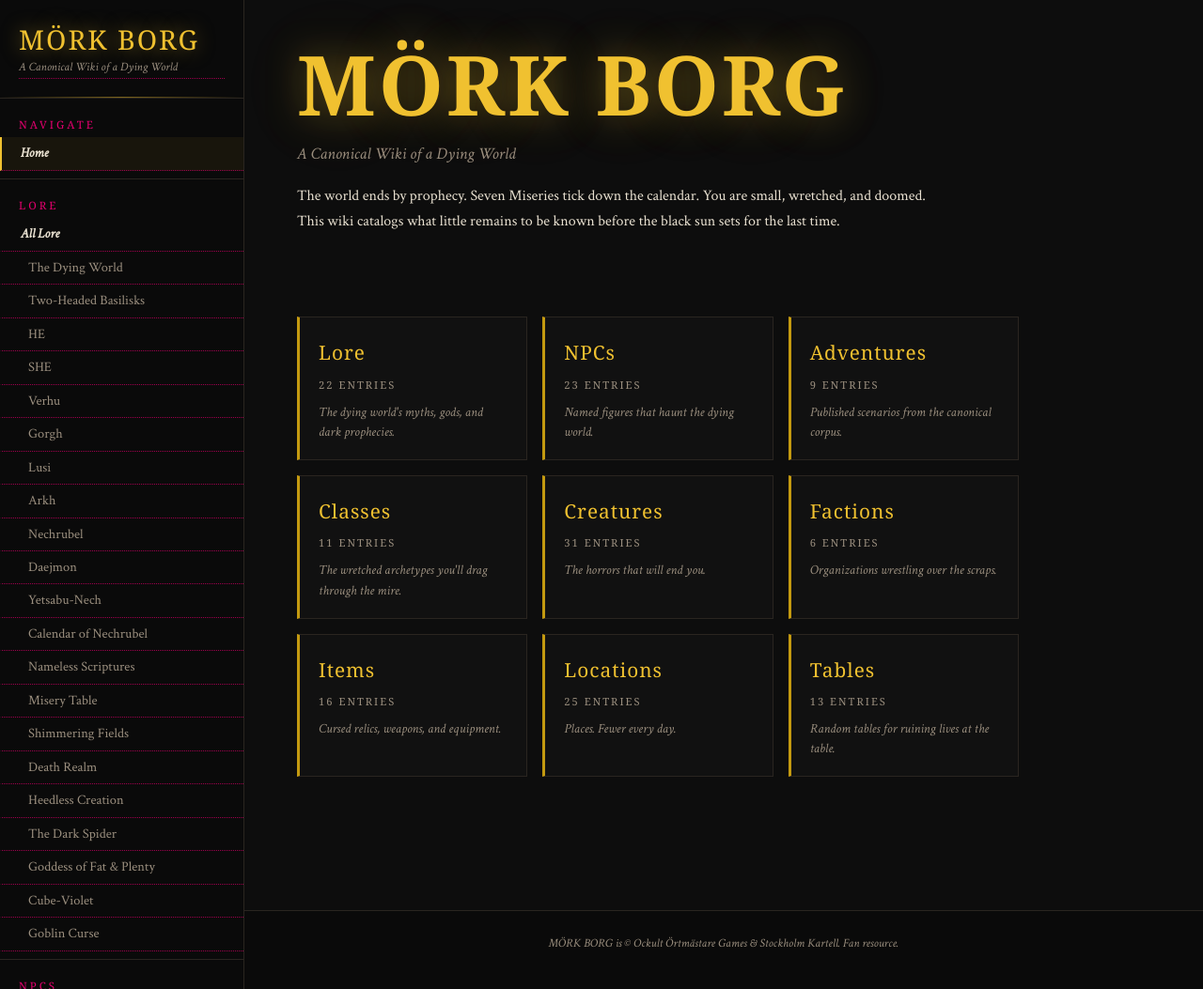
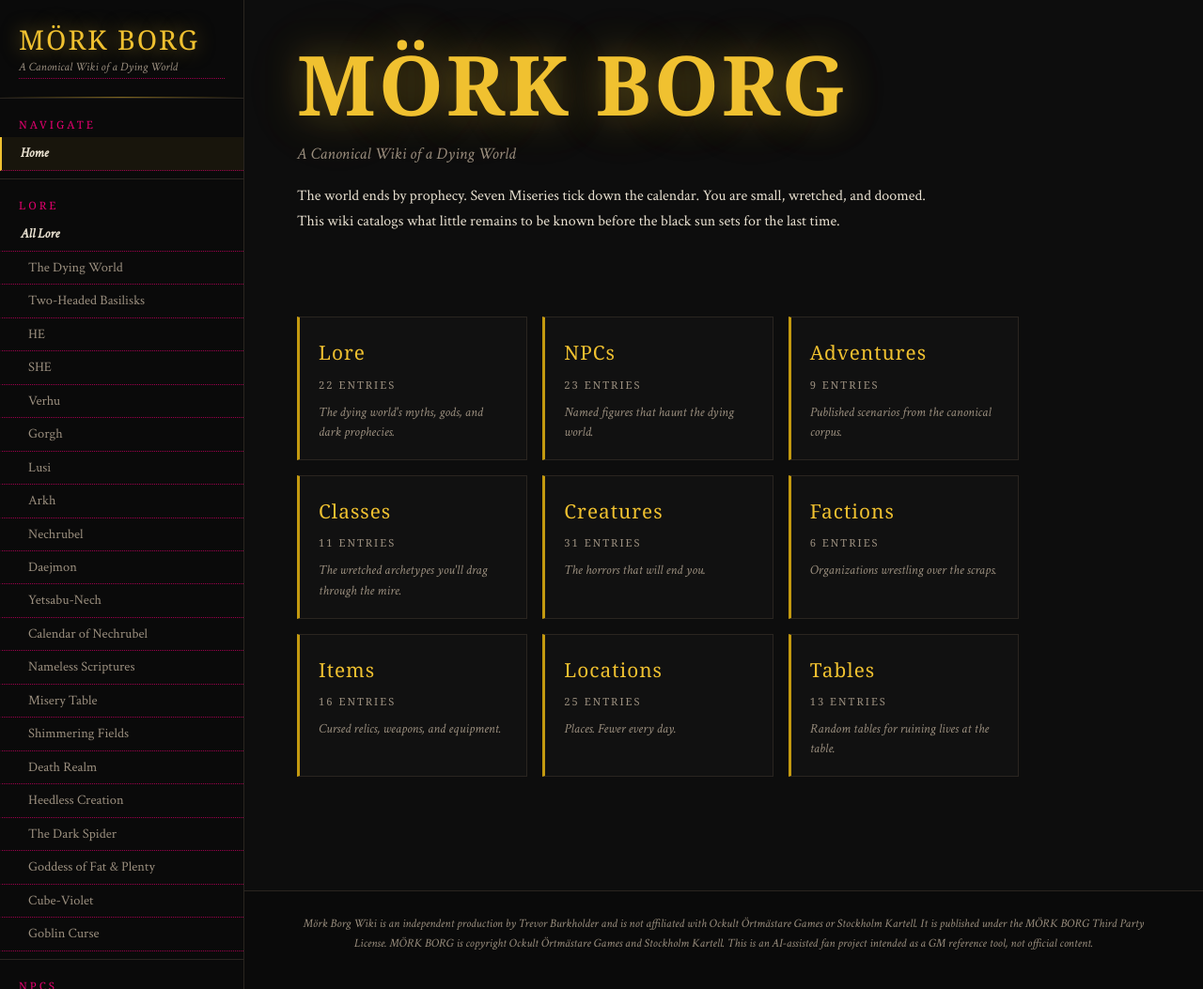
Before and after one commit to trevor-ryan-burkholder/mork-borg-wiki, a Jekyll site: the page built from docs/index.html, in a window 1280 px wide and 1053 px high. Shown: the whole window at 94% size. Built offline with Jekyll 4.4.1, drawn with Linux system fonts in a browser that asks for light colours; some web fonts are replaced.

Commit message:
FIX: license; MOD: cannonical term usage

```diff
--- a/docs/_layouts/default.html
+++ b/docs/_layouts/default.html
@@ -1,14 +1,17 @@
 <!DOCTYPE html>
 <html lang="en">
+
   <head>
     <meta charset="UTF-8">
     <meta name="viewport" content="width=device-width, initial-scale=1.0">
     <title>{{ page.title }} — MÖRK BORG Wiki</title>
     <link rel="preconnect" href="https://fonts.googleapis.com">
     <link rel="preconnect" href="https://fonts.gstatic.com" crossorigin>
-  <link href="https://fonts.googleapis.com/css2?family=Pirata+One&family=IM+Fell+English:ital@0;1&display=swap" rel="stylesheet">
+    <link href="https://fonts.googleapis.com/css2?family=Pirata+One&family=IM+Fell+English:ital@0;1&display=swap"
+      rel="stylesheet">
     <link rel="stylesheet" href="{{ '/assets/style.css' | relative_url }}">
   </head>
+
   <body>
     <button class="nav-toggle" aria-label="Toggle navigation" aria-expanded="false">☰ BORG</button>
     <div class="nav-overlay"></div>
@@ -27,10 +30,16 @@
           {{ content }}
         </main>
         <footer class="site-footer">
-      <p>MÖRK BORG is © Ockult Örtmästare Games &amp; Stockholm Kartell. Fan resource.</p>
+          <p>Mörk Borg Wiki is an independent production by Trevor Burkholder and is not affiliated
+            with Ockult Örtmästare Games or Stockholm Kartell. It is published under the
+            <a href="https://morkborg.com/license/" target="_blank">MÖRK BORG Third Party License</a>.
+            MÖRK BORG is copyright Ockult Örtmästare Games and Stockholm Kartell.
+            This is an AI-assisted fan project intended as a GM reference tool, not official content.
+          </p>
         </footer>
       </div>
     </div>
     <script src="{{ '/assets/nav.js' | relative_url }}"></script>
   </body>
+
 </html>
```
Also changed, not shown: README.md. Lines whose indentation alone changed are shown as unchanged.
